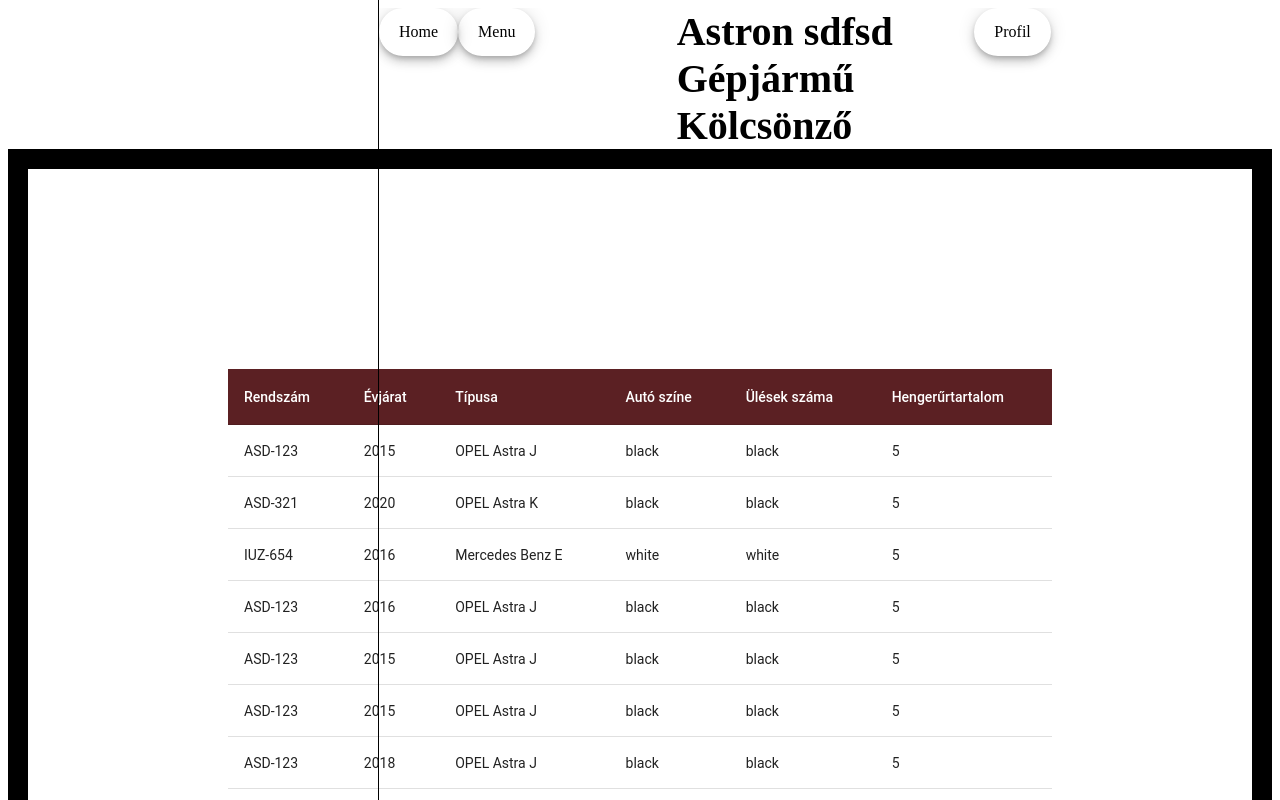
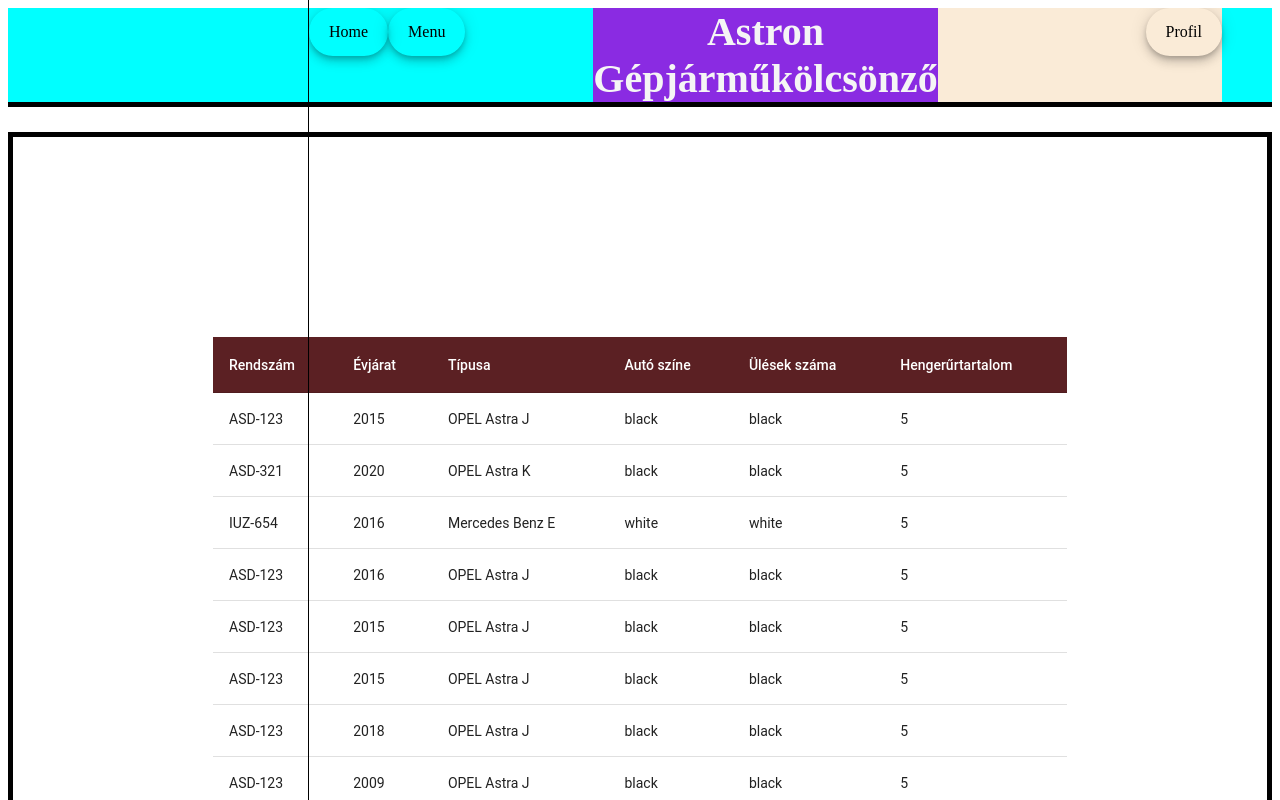
Before and after one commit to isti91/astron_ak, an Angular app in the folder frontend/: page /car-rent in a window 1280 px wide. Shown: the top 800 px of the page. Built offline with nearby package versions, Linux system fonts and the light colour scheme.

Commit message:
whole page css

```diff
--- a/frontend/src/app/component/carrent/carrent.component.scss
+++ b/frontend/src/app/component/carrent/carrent.component.scss
@@ -1,8 +1,9 @@
 table {
+    margin-top: 25px;
     padding: 200px;
     font-family: cursive;
     text-align: center;
-    border: 20px;
+    border: 5px;
     border-style: solid;
     border-color: black;
 }
--- a/frontend/src/app/component/footer/footer.component.scss
+++ b/frontend/src/app/component/footer/footer.component.scss
@@ -1,6 +1,6 @@
 .footer {
     display: flex;
-    padding-left: 350px;
+    padding-left: 300px;
 }
 
 .left-side {
--- a/frontend/src/app/component/header/header.component.html
+++ b/frontend/src/app/component/header/header.component.html
@@ -1,7 +1,7 @@
+<div class="main">
   <mat-sidenav-container>
     <mat-sidenav #sidenav class="sidenav" fixedInViewport opened mode="side">
       <app-sidenav (sidenav)="sidenav.toggle()"></app-sidenav>
-
     </mat-sidenav>
     <div class="header">
       <div class="menu">
@@ -14,3 +14,4 @@
       </div>
     </div>
   </mat-sidenav-container>
+</div>
--- a/frontend/src/app/component/header/header.component.scss
+++ b/frontend/src/app/component/header/header.component.scss
@@ -13,8 +13,26 @@
     font-weight: bold;
     font-size: 40px;
     line-height: normal;
+    background-color: blueviolet;
+    text-align: center;
+    color: whitesmoke;
 }
 
 .profile {
+    display: flex;
     flex: 1;
+    background-color: antiquewhite;
+    justify-content: right;
+    margin-right: 50px;
 }
+
+.main {
+    display: flex;
+    background-color: red;
+}
+
+mat-sidenav-container {
+    background-color: aqua;
+    width: 100%;
+    border-bottom: 5px solid black;
+}
--- a/frontend/src/app/component/header/header.component.ts
+++ b/frontend/src/app/component/header/header.component.ts
@@ -8,7 +8,7 @@ import { HeaderService } from 'src/shared/services/header-service.service';
 })
 export class HeaderComponent {
 
-    headerTitle: string = 'Astron sdfsd Gépjármű Kölcsönző';
+    headerTitle: string = 'Astron Gépjárműkölcsönző';
 
     constructor(
         private headerService: HeaderService) {
--- a/frontend/src/app/component/home/home.component.scss
+++ b/frontend/src/app/component/home/home.component.scss
@@ -1,3 +1,3 @@
 p {
-    padding-left: 400px;
+    padding-left: 300px;
 }
--- a/frontend/src/app/component/sidenav/sidenav.component.scss
+++ b/frontend/src/app/component/sidenav/sidenav.component.scss
@@ -29,7 +29,7 @@
   }
 
 mat-toolbar {
-    width: 370px;
+    width: 300px;
     color: white;
     font-size: larger;
 }
```
Lines whose indentation alone changed are shown as unchanged.
